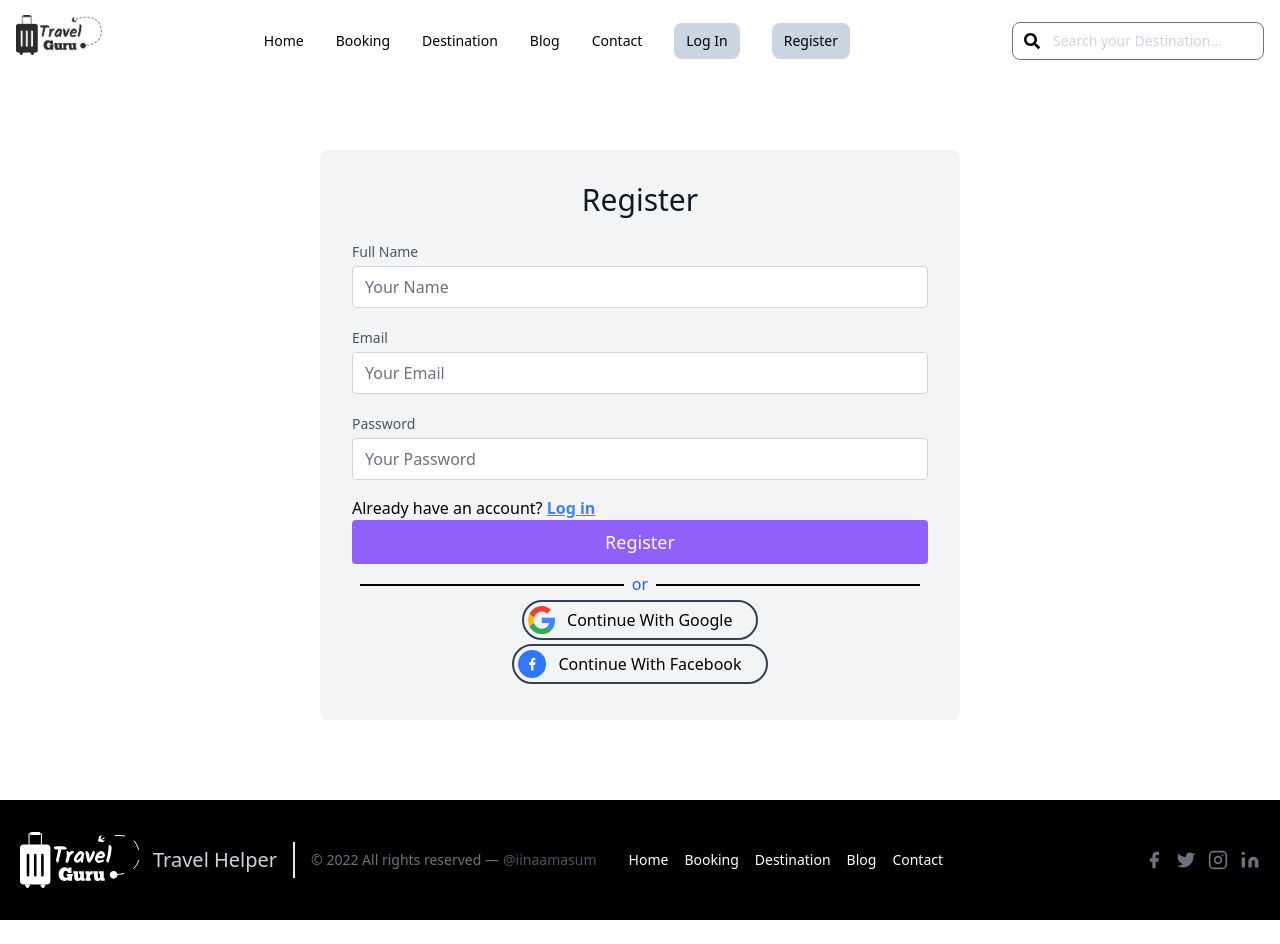
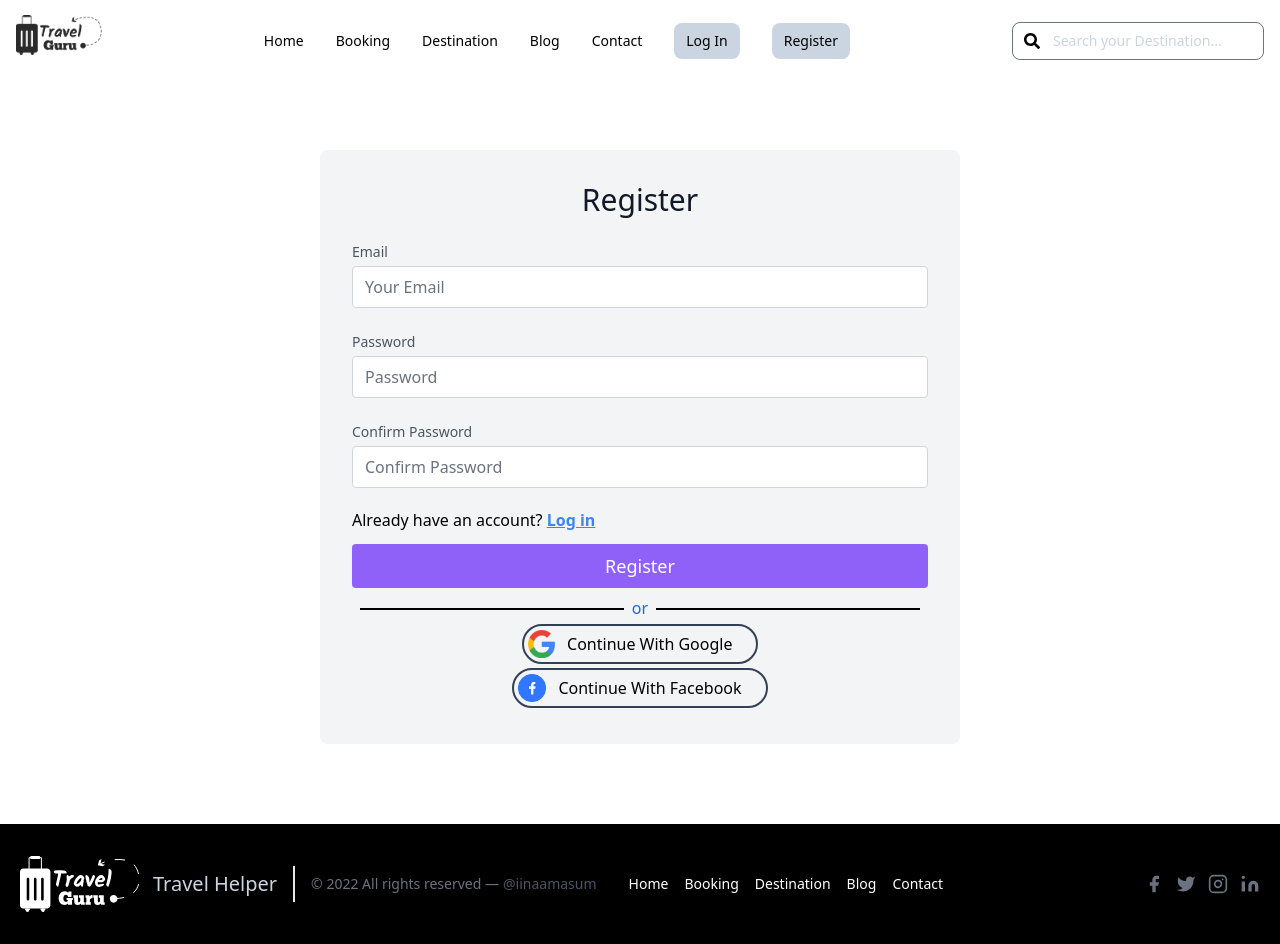
Before and after one commit to iinaamasum/travel-guru, a React (Create React App) app: page /register in a window 1280 px wide. Before the commit the page ends 920 px from the top, so only its background shows below. Built offline with nearby package versions, Linux system fonts and the light colour scheme; no server answers.

Commit message:
login register functionality partially done

```diff
--- a/src/components/Pages/Auth/Login/Login.jsx
+++ b/src/components/Pages/Auth/Login/Login.jsx
@@ -1,6 +1,11 @@
-import React, { useEffect } from 'react';
-import { useAuthState } from 'react-firebase-hooks/auth';
-import { useLocation, useNavigate } from 'react-router-dom';
+import React, { useEffect, useState } from 'react';
+import {
+  useAuthState,
+  useSendPasswordResetEmail,
+  useSignInWithEmailAndPassword,
+} from 'react-firebase-hooks/auth';
+import toast, { Toaster } from 'react-hot-toast';
+import { Link, useLocation, useNavigate } from 'react-router-dom';
 import auth from '../../../../firebase.init';
 import Footer from '../../../Shared/Footer/Footer';
 import Nav from '../../../Shared/Nav/Nav';
@@ -11,6 +16,91 @@ const Login = () => {
   const location = useLocation();
   const [user] = useAuthState(auth);
   const from = location.state?.from?.pathname || '/';
+
+  const [signInWithEmailAndPassword, userField, loadingField, errorField] =
+    useSignInWithEmailAndPassword(auth);
+  const [sendPasswordResetEmail, sending, error] =
+    useSendPasswordResetEmail(auth);
+
+  const [userInfo, setUserInfo] = useState({
+    email: '',
+    password: '',
+  });
+
+  const [errors, setErrors] = useState({
+    emailError: '',
+    othersError: '',
+  });
+
+  const handleEmail = (e) => {
+    const regexEmail = /^[^\s@]+@[^\s@]+\.[^\s@]+$/;
+    if (regexEmail.test(e.target.value)) {
+      setUserInfo({ ...userInfo, email: e.target.value });
+      setErrors({ ...errors, emailError: '' });
+    } else {
+      setUserInfo({ ...userInfo, email: '' });
+      setErrors({ ...errors, emailError: 'Invalid Email' });
+    }
+  };
+
+  const handlePass = (e) => {
+    setUserInfo({ ...userInfo, password: e.target.value });
+  };
+
+  const handleSubmit = (e) => {
+    e.preventDefault();
+    signInWithEmailAndPassword(userInfo.email, userInfo.password);
+  };
+
+  useEffect(() => {
+    const errors = errorField || error;
+    if (errors?.message.includes('auth/invalid-email')) {
+      toast.error('Invalid Email Entered!!!', {
+        icon: '❌',
+        style: {
+          borderRadius: '10px',
+          background: '#333',
+          color: '#fff',
+        },
+      });
+    } else if (errors?.message.includes('auth/wrong-password')) {
+      toast.error('Wrong Password!!!', {
+        icon: '❌',
+        style: {
+          borderRadius: '10px',
+          background: '#333',
+          color: '#fff',
+        },
+      });
+    } else if (errorField?.message.includes('auth/email-already-exists')) {
+      toast.error('User Exists!!!', {
+        icon: '❌',
+        style: {
+          borderRadius: '10px',
+          background: '#333',
+          color: '#fff',
+        },
+      });
+    } else if (errors?.message.includes('auth/user-not-found')) {
+      toast.error("You don't have an account!!! Please register first", {
+        icon: '❌',
+        style: {
+          borderRadius: '10px',
+          background: '#333',
+          color: '#fff',
+        },
+      });
+    } else if (errorField) {
+      toast.error(errors?.message, {
+        icon: '❌',
+        style: {
+          borderRadius: '10px',
+          background: '#333',
+          color: '#fff',
+        },
+      });
+    }
+  }, [errorField, error]);
 
   useEffect(() => {
     if (user) {
@@ -25,23 +115,32 @@ const Login = () => {
         <h2 className="text-gray-900 text-3xl text-center font-medium title-font mb-5">
           Log In
         </h2>
-
+        <Toaster />
+        <form onSubmit={handleSubmit}>
           <div className="relative mb-4">
             <label htmlFor="email" className="leading-7 text-sm text-gray-600">
               Email
             </label>
             <input
+              onChange={handleEmail}
               type="email"
               name="email"
               className="w-full bg-white rounded border border-gray-300 focus:border-purple-500 focus:ring-2 focus:ring-purple-200 text-base outline-none text-gray-700 py-1 px-3 leading-8 transition-colors duration-200 ease-in-out"
               placeholder="Your Email"
             />
+            <p className="text-red-700 text-xs pt-1 pl-1">
+              {errors?.emailError}
+            </p>
           </div>
           <div className="relative mb-4">
-          <label htmlFor="password" className="leading-7 text-sm text-gray-600">
+            <label
+              htmlFor="password"
+              className="leading-7 text-sm text-gray-600"
+            >
               Password
             </label>
             <input
+              onChange={handlePass}
               type="password"
               name="password"
               className="w-full bg-white rounded border border-gray-300 focus:border-purple-500 focus:ring-2 focus:ring-purple-200 text-base outline-none text-gray-700 py-1 px-3 leading-8 transition-colors duration-200 ease-in-out"
@@ -61,7 +160,10 @@ const Login = () => {
             <div className="">
               <p>
                 Forgot Password?{' '}
-              <span className="underline text-blue-500 cursor-pointer font-bold">
+                <span
+                  onClick={() => sendPasswordResetEmail(userInfo.email)}
+                  className="underline text-blue-500 cursor-pointer font-bold"
+                >
                   Reset Now
                 </span>
               </p>
@@ -70,14 +172,20 @@ const Login = () => {
           <div className="mb-1">
             <p>
               Don't have an account?{' '}
-            <span className="font-semibold text-blue-500 underline">
+              <Link
+                to="/register"
+                className="font-semibold text-blue-500 underline"
+              >
                 Create account
-            </span>
+              </Link>
             </p>
           </div>
-        <button className="text-white bg-purple-500 border-0 py-2 px-8 focus:outline-none hover:bg-purple-600 rounded text-lg">
-          Log In
-        </button>
+          <input
+            type="submit"
+            className="w-full cursor-pointer text-white bg-purple-500 border-0 py-2 px-8 focus:outline-none hover:bg-purple-600 rounded text-lg"
+            value="Log In"
+          />
+        </form>
 
         <SocialAuth />
       </div>
--- a/src/components/Pages/Auth/Register/Register.jsx
+++ b/src/components/Pages/Auth/Register/Register.jsx
@@ -1,9 +1,85 @@
-import React from 'react';
+import React, { useEffect, useState } from 'react';
+import {
+  useAuthState,
+  useCreateUserWithEmailAndPassword,
+} from 'react-firebase-hooks/auth';
+import { useLocation, useNavigate } from 'react-router-dom';
+import auth from '../../../../firebase.init';
 import Footer from '../../../Shared/Footer/Footer';
 import Nav from '../../../Shared/Nav/Nav';
 import SocialAuth from '../SocialAuth/SocialAuth';
 
 const Register = () => {
+  const navigate = useNavigate();
+  const location = useLocation();
+  const [user] = useAuthState(auth);
+  const from = location.state?.from?.pathname || '/';
+
+  const [createUserWithEmailAndPassword, userField, loadingField, errorField] =
+    useCreateUserWithEmailAndPassword(auth);
+
+  const [userInfo, setUserInfo] = useState({
+    email: '',
+    password: '',
+    confirmPassword: '',
+  });
+
+  const [errors, setErrors] = useState({
+    emailError: '',
+    passwordError: '',
+    confirmPasswordError: '',
+  });
+
+  const handleEmail = (e) => {
+    // console.log(e.target.value);
+    const regexEmail = /^[^\s@]+@[^\s@]+\.[^\s@]+$/;
+    if (regexEmail.test(e.target.value)) {
+      setUserInfo({ ...userInfo, email: e.target.value });
+      setErrors({ ...errors, emailError: '' });
+    } else {
+      setUserInfo({ ...userInfo, email: '' });
+      setErrors({ ...errors, emailError: 'Invalid email' });
+    }
+  };
+  const handlePass = (e) => {
+    const regexPass = /(?=.*[!#$%&?^*@~() "])/;
+    if (regexPass.test(e.target.value)) {
+      setUserInfo({ ...userInfo, password: e.target.value });
+      setErrors({ ...errors, passwordError: '' });
+    } else {
+      setUserInfo({ ...userInfo, password: '' });
+      setErrors({
+        ...errors,
+        passwordError: 'At least 6 char including a special character.',
+      });
+    }
+  };
+
+  const handleConfirmPass = (e) => {
+    if (e.target.value === userInfo.password) {
+      setUserInfo({ ...userInfo, confirmPassword: e.target.value });
+      setErrors({ ...errors, confirmPasswordError: '' });
+    } else {
+      setUserInfo({ ...userInfo, confirmPassword: '' });
+      setErrors({ ...errors, confirmPasswordError: 'Password mismatched' });
+    }
+  };
+
+  const handleSubmit = (e) => {
+    e.preventDefault();
+    if (userInfo.password === userInfo.confirmPassword) {
+      createUserWithEmailAndPassword(userInfo.email, userInfo.password);
+    } else {
+      setErrors({ ...errors, confirmPasswordError: 'Password mismatch' });
+      setUserInfo({ ...userInfo, confirmPassword: '' });
+    }
+  };
+
+  useEffect(() => {
+    if (user) {
+      navigate(from);
+    }
+  }, [user]);
   return (
     <>
       <Nav>col</Nav>
@@ -11,41 +87,60 @@ const Register = () => {
         <h2 className="text-gray-900 text-3xl text-center font-medium title-font mb-5">
           Register
         </h2>
-        <div className="mb-4">
-          <label
-            htmlFor="full-name"
-            className="leading-7 text-sm text-gray-600"
-          >
-            Full Name
-          </label>
-          <input
-            type="text"
-            name="full-name"
-            className="w-full bg-white rounded border border-gray-300 focus:border-purple-500 focus:ring-2 focus:ring-purple-200 text-base outline-none text-gray-700 py-1 px-3 leading-8 transition-colors duration-200 ease-in-out"
-            placeholder="Your Name"
-          />
-        </div>
+        <form onSubmit={handleSubmit}>
           <div className="relative mb-4">
             <label htmlFor="email" className="leading-7 text-sm text-gray-600">
               Email
             </label>
             <input
+              onChange={handleEmail}
               type="email"
               name="email"
               className="w-full bg-white rounded border border-gray-300 focus:border-purple-500 focus:ring-2 focus:ring-purple-200 text-base outline-none text-gray-700 py-1 px-3 leading-8 transition-colors duration-200 ease-in-out"
               placeholder="Your Email"
+              required
             />
+            <p className="text-red-700 text-xs pt-1 pl-1">
+              {errors?.emailError}
+            </p>
           </div>
           <div className="relative mb-4">
-          <label htmlFor="password" className="leading-7 text-sm text-gray-600">
+            <label
+              htmlFor="password"
+              className="leading-7 text-sm text-gray-600"
+            >
               Password
             </label>
             <input
+              onChange={handlePass}
               type="password"
               name="password"
               className="w-full bg-white rounded border border-gray-300 focus:border-purple-500 focus:ring-2 focus:ring-purple-200 text-base outline-none text-gray-700 py-1 px-3 leading-8 transition-colors duration-200 ease-in-out"
-            placeholder="Your Password"
+              placeholder="Password"
+              required
             />
+            <p className="text-red-700 text-xs pt-1 pl-1">
+              {errors?.passwordError}
+            </p>
+          </div>
+          <div className="relative mb-4">
+            <label
+              htmlFor="confirmPassword"
+              className="leading-7 text-sm text-gray-600"
+            >
+              Confirm Password
+            </label>
+            <input
+              onChange={handleConfirmPass}
+              type="password"
+              name="confirm-password"
+              className="w-full bg-white rounded border border-gray-300 focus:border-purple-500 focus:ring-2 focus:ring-purple-200 text-base outline-none text-gray-700 py-1 px-3 leading-8 transition-colors duration-200 ease-in-out"
+              placeholder="Confirm Password"
+              required
+            />
+            <p className="text-red-700 text-xs pt-1 pl-1">
+              {errors?.confirmPasswordError}
+            </p>
           </div>
           <div className="">
             <p>
@@ -55,9 +150,12 @@ const Register = () => {
               </span>
             </p>
           </div>
-        <button className="text-white bg-purple-500 border-0 py-2 px-8 focus:outline-none hover:bg-purple-600 rounded text-lg">
-          Register
-        </button>
+          <input
+            type="submit"
+            className="cursor-pointer text-white w-full text-center bg-purple-500 border-0 py-2 px-8 mt-3 focus:outline-none hover:bg-purple-600 rounded text-lg"
+            value="Register"
+          />
+        </form>
         <SocialAuth />
       </div>
       <Footer />
```
Lines whose indentation alone changed are shown as unchanged.
